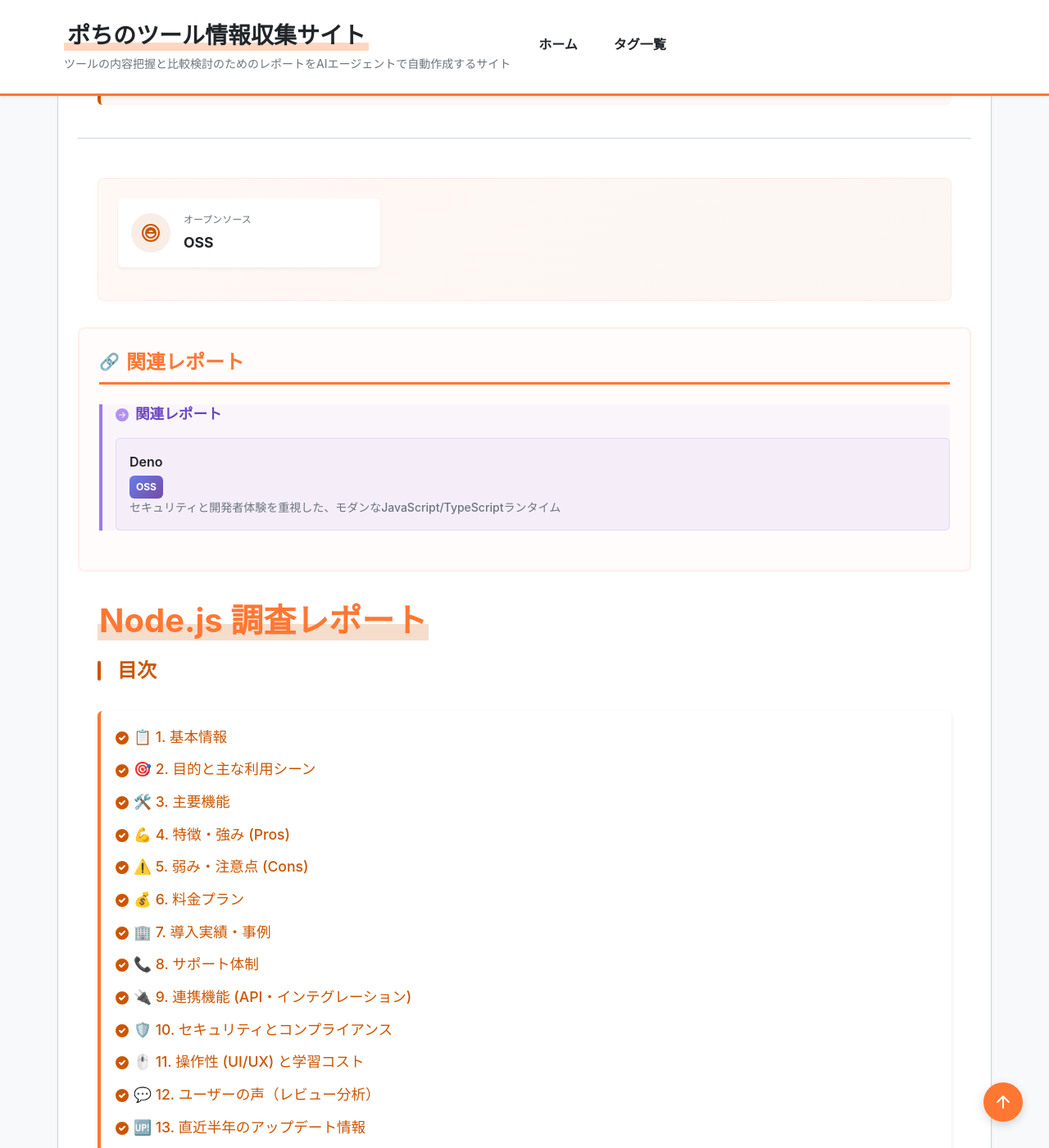
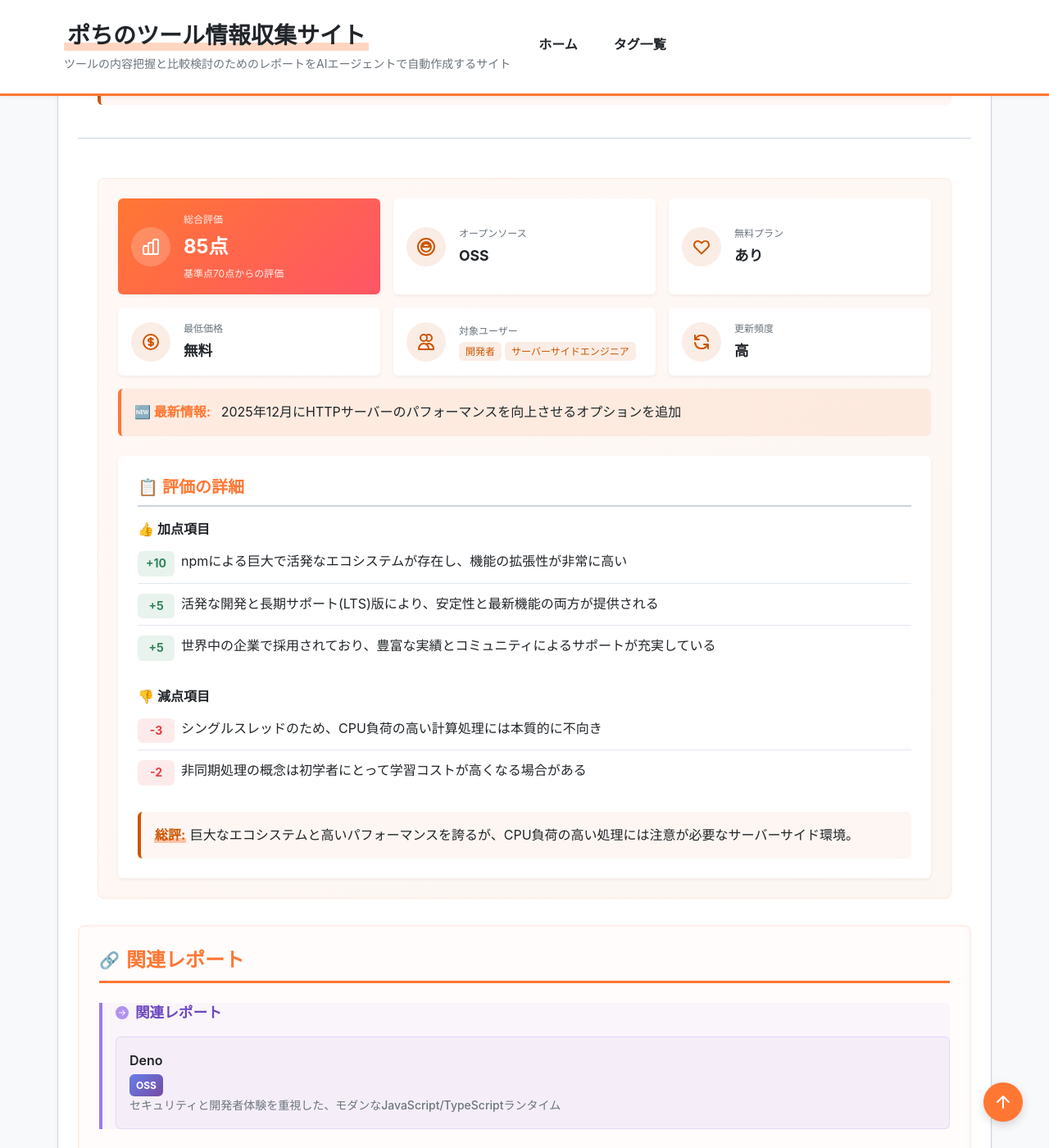
Before and after one commit to aegisfleet/tool-survey-report, a Jekyll site: the page built from _reports/nodejs.md, in a window 1280 px wide and 1400 px high, scrolled down 446 px. Shown: the whole window at 82% size. Built offline with Jekyll 4.4.1, drawn with Linux system fonts in a browser that asks for light colours; some of the changed text lies outside the part shown.

Commit message:
feat(report): Update Node.js survey report (#420)
- Updates `_reports/nodejs.md` to the latest 15-section template.
- Adds missing front matter fields (`tool_reading`, `quick_summary`, `evaluation`).
- Expands all sections with up-to-date information and research.
- Formats "Pricing" and "Comparison" sections as tables.
- Verifies and corrects links and relationships with related reports.

Co-authored-by: google-labs-jules[bot] <161369871+google-labs-jules[bot]@users.noreply.github.com>

```diff
--- a/_reports/nodejs.md
+++ b/_reports/nodejs.md
@@ -1,22 +1,48 @@
 ---
 title: "Node.js 調査レポート"
 tool_name: "Node.js"
+tool_reading: "ノードジェイエス"
 category: "開発者ツール"
 developer: "OpenJS Foundation"
 official_site: "https://nodejs.org/"
-links:
-  github: "https://github.com/nodejs/node"
 date: "2025-10-24"
-last_updated: "2025-12-17"
+last_updated: "2026-01-13"
 tags:
   - "JavaScript"
   - "サーバーサイド"
   - "オープンソース"
   - "開発者ツール"
+description: "非同期イベント駆動型のJavaScriptランタイム環境で、スケーラブルなネットワークアプリケーションの構築に使用されます。"
+
 quick_summary:
+  has_free_plan: true
   is_oss: true
+  starting_price: "無料"
+  target_users:
+    - "開発者"
+    - "サーバーサイドエンジニア"
+  latest_highlight: "2025年12月にHTTPサーバーのパフォーマンスを向上させるオプションを追加"
+  update_frequency: "高"
 
-description: "非同期イベント駆動型のJavaScriptランタイム環境で、スケーラブルなネットワークアプリケーションの構築に使用されます。"
+evaluation:
+  score: 85
+  base_score: 70
+  plus_points:
+    - point: 10
+      reason: "npmによる巨大で活発なエコシステムが存在し、機能の拡張性が非常に高い"
+    - point: 5
+      reason: "活発な開発と長期サポート(LTS)版により、安定性と最新機能の両方が提供される"
+    - point: 5
+      reason: "世界中の企業で採用されており、豊富な実績とコミュニティによるサポートが充実している"
+  minus_points:
+    - point: -3
+      reason: "シングルスレッドのため、CPU負荷の高い計算処理には本質的に不向き"
+    - point: -2
+      reason: "非同期処理の概念は初学者にとって学習コストが高くなる場合がある"
+  summary: "巨大なエコシステムと高いパフォーマンスを誇るが、CPU負荷の高い処理には注意が必要なサーバーサイド環境。"
+
+links:
+  github: "https://github.com/nodejs/node"
 relationships:
   related_tools:
     - "Deno"
```
